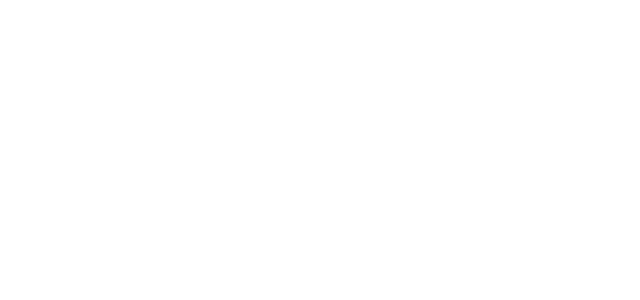
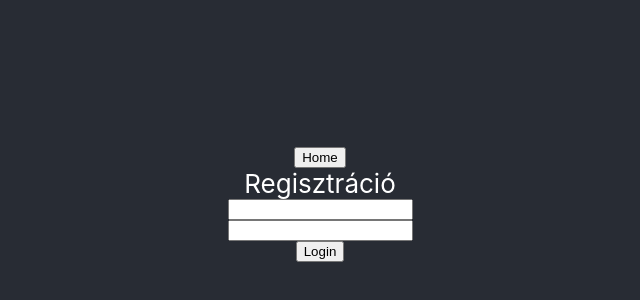
Before and after one commit to MarcellVokk/sportnaplo, a React (Create React App) app: page /login in a window 1280 px wide. Shown: the part 196-496 px from the top of the page, without its empty margins (320-960 px from the left). Built offline with nearby package versions, Linux system fonts and the light colour scheme.

Commit message:
Automatic commit

```diff
--- a/src/JS/App.js
+++ b/src/JS/App.js
@@ -1,6 +1,6 @@
 import Home from './Home'
-import Test from './Test'
-import Testa from './Testa'
+import Login from './Login'
+import Register from './Register'
 import { BrowserRouter as Router, Route, Switch } from 'react-router-dom';
 
 function App() {
@@ -11,11 +11,11 @@ function App() {
           <Route exact path="/">
             <Home />
           </Route>
-          <Route exact path="/test">
-            <Test />
+          <Route exact path="/login">
+            <Login />
           </Route>
-          <Route exact path="/test/a">
-            <Testa />
+          <Route exact path="/register">
+            <Register />
           </Route>
         </Switch>
       </div>
--- a/src/JS/Home.js
+++ b/src/JS/Home.js
@@ -1,23 +1,15 @@
 import '../CSS/Test.css';
 import { useHistory } from 'react-router-dom';
-import React, {useState} from 'react'
-import send from './SNServer'
+import React from 'react'
 
 export default () => {
-    const [data, setData] = useState(null);
-
-    function getData(val) {
-        setData(val.target.value);
-    }
-
     const history = useHistory();
 
     return (
         <div className="test">
-            <a>Hello 2</a>
-            <button onClick={() => history.push('/test')}>Test</button>
-            <input type="text" onChange={getData}></input>
-            <button onClick={() => send(data)}>send</button>
+            <a>Sportnapló</a>
+            <button onClick={() => history.push('/login')}>Bejelentkezés</button>
+            <button onClick={() => history.push('/register')}>Regisztráció</button>
         </div>
     );
 }
--- /dev/null
+++ b/src/JS/Login.js
@@ -0,0 +1,30 @@
+import '../CSS/Test.css';
+import { useHistory } from 'react-router-dom';
+import React, {useState} from 'react'
+import send from './SNServer'
+
+export default () => {
+    const [username, setUsername] = useState(null);
+
+    function getUsername(val) {
+        setUsername(val.target.value);
+    }
+
+    const [password, setPassword] = useState(null);
+
+    function getPassword(val) {
+        setPassword(val.target.value);
+    }
+
+    const history = useHistory();
+
+    return (
+        <div className="test">
+            <button onClick={() => history.push('/')}>Home</button>
+            <a>Regisztráció</a>
+            <input type="text" onChange={getUsername}></input>
+            <input type="text" onChange={getPassword}></input>
+            <button onClick={() => send("login " + username + " " + password)}>Login</button>
+        </div>
+    );
+}
--- /dev/null
+++ b/src/JS/Register.js
@@ -0,0 +1,30 @@
+import '../CSS/Test.css';
+import { useHistory } from 'react-router-dom';
+import React, {useState} from 'react'
+import send from './SNServer'
+
+export default () => {
+    const [username, setUsername] = useState(null);
+
+    function getUsername(val) {
+        setUsername(val.target.value);
+    }
+
+    const [password, setPassword] = useState(null);
+
+    function getPassword(val) {
+        setPassword(val.target.value);
+    }
+
+    const history = useHistory();
+
+    return (
+        <div className="test">
+            <button onClick={() => history.push('/')}>Home</button>
+            <a>Regisztráció</a>
+            <input type="text" onChange={getUsername}></input>
+            <input type="text" onChange={getPassword}></input>
+            <button onClick={() => send("register " + username + " " + password)}>Register</button>
+        </div>
+    );
+}
--- a/src/JS/SNServer.js
+++ b/src/JS/SNServer.js
@@ -1,13 +1,23 @@
-var wsUri = "wss://193.110.61.31:81/snnetworking";
+var publicIp = "94.21.48.237";
+var port = "81";
+var wsUri = "ws://" + publicIp + ":" + port + "/snnetworking";
 var websocket;
 
 function send(message) {
     websocket = new WebSocket(wsUri);
 
+    websocket.onopen = () => {
+        console.log("open");
+    }
+
     websocket.onopen = function (e) {
-        console.log("a");
+        console.log("Request sent!");
         websocket.send(message);
     };
+
+    websocket.onmessage = function (e) {
+        console.log(e.message);
+    }
 
     websocket.onerror = function (e) {
         console.log("ERROR: " + e.data);
--- a/src/JS/Test.js
+++ /dev/null
@@ -1,13 +0,0 @@
-import '../CSS/Test.css';
-import { useHistory } from 'react-router-dom';
-
-export default () => {
-    const history = useHistory();
-
-    return (
-        <div className="test">
-            <button onClick={() => history.push('/')}>Home</button>
-            <button onClick={() => history.push('/test/a')}>Test A</button>
-        </div>
-    );
-}
--- a/src/JS/Testa.js
+++ /dev/null
@@ -1,13 +0,0 @@
-import '../CSS/Test.css';
-import { useHistory } from 'react-router-dom';
-
-export default () => {
-    const history = useHistory();
-
-    return (
-        <div className="test">
-            <button onClick={() => history.push('/')}>Home</button>
-            <button onClick={() => history.push('/test')}>Back to Test</button>
-        </div>
-    );
-}
```
Also changed, not shown: src/JS/TCP.js (deleted, +0 -15 lines).
